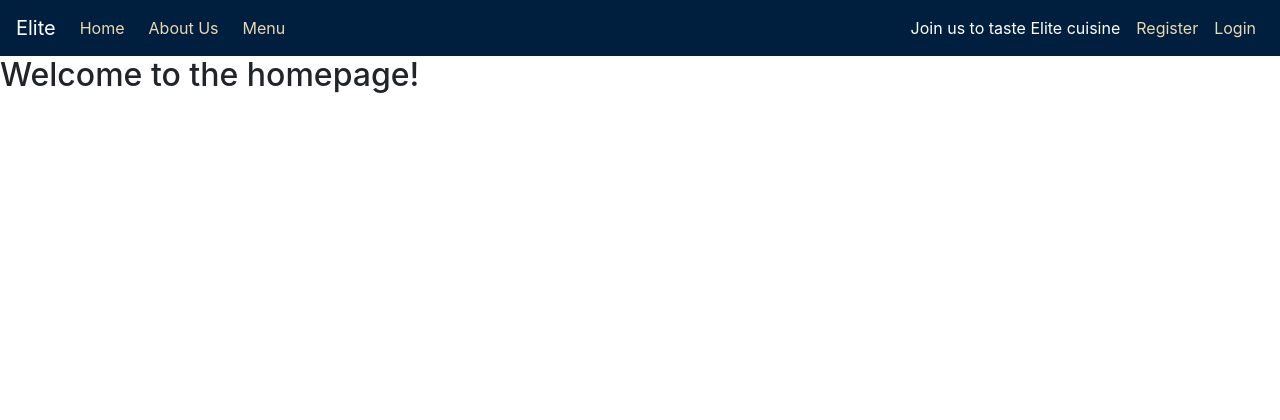
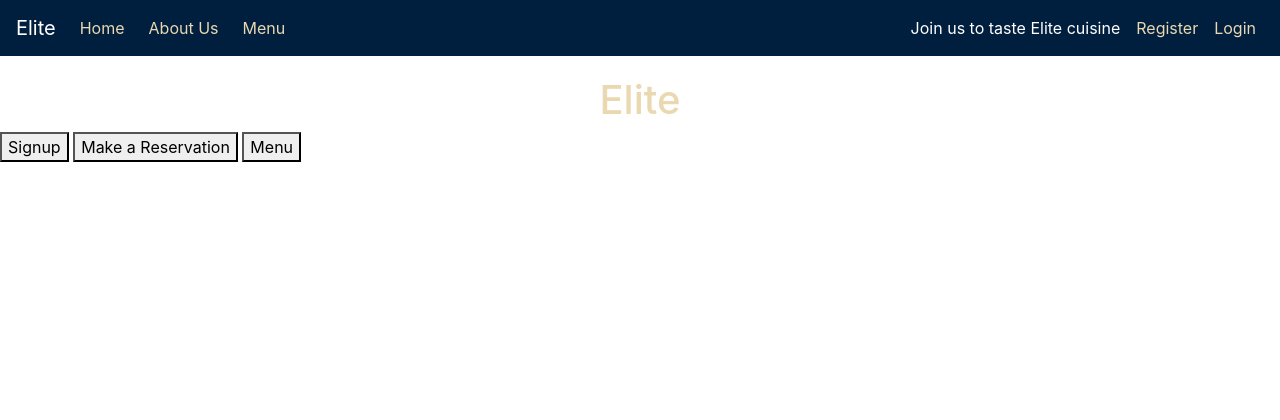
Before and after one commit to DanParkinson/project-4-django, a Django app: template templates/home/index.html in a window 1280 px wide. Shown: the top 420 px of the page. Run offline with Django 3.2, Linux system fonts and the light colour scheme; the template is opened without the code that fills it, so the values that code supplies are empty; some libraries are stand-ins or nearby versions.

Commit message:
header styled

```diff
--- a/static/css/style.css
+++ b/static/css/style.css
@@ -13,6 +13,11 @@
 }
 
 /* -------------------- text*/
+
+h1 {
+    color:#EAD8B1;
+}
+
 /*navbar links*/
 .navbar.navbar-dark .navbar-nav .nav-link {
     color: #EAD8B1
@@ -65,3 +70,9 @@
 .social-icon:hover {
     color: #ffffff;
 }
+
+/* -------------------- index.html */
+h1 {
+    text-align: center;
+    margin-top: 20px;
+}
--- a/templates/home/index.html
+++ b/templates/home/index.html
@@ -2,16 +2,24 @@
 
 
 {% block content %}
-    <h2>Welcome to the homepage!</h2>
-
+<div>
+    <h1>Elite</h1>
+</div>
+<div>
+    <button>Signup</button>
+    <button>Make a Reservation</button>
+    <button>Menu</button>
+</div>
 {% if user.is_authenticated %}
 {% if next_reservation %}
+<div>
     <p>Your next reservation:</p>
     <p>Date: {{ next_reservation.date }}</p>
     <p>Time: {{ next_reservation.time }}</p>
     <p>Number of Guests: {{ next_reservation.number_of_guests }}</p>
     {% else %}
     <P>You have no upcoming reservations</P>
+</div>
 {% endif %}
 {% endif %}
 {% endblock %}
```
Lines whose indentation alone changed are shown as unchanged.
